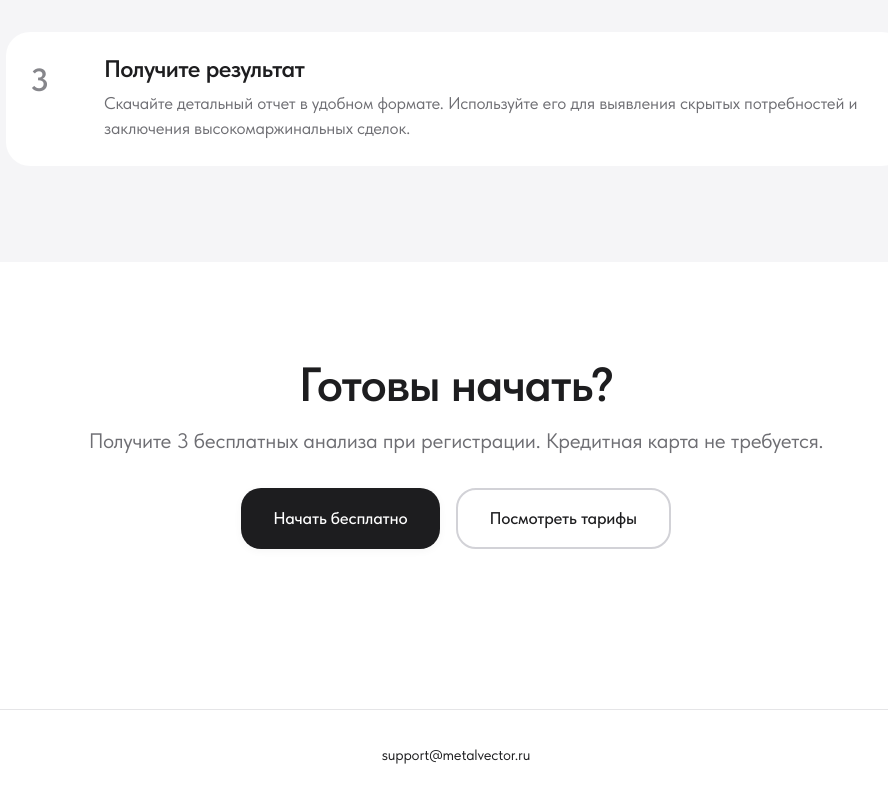
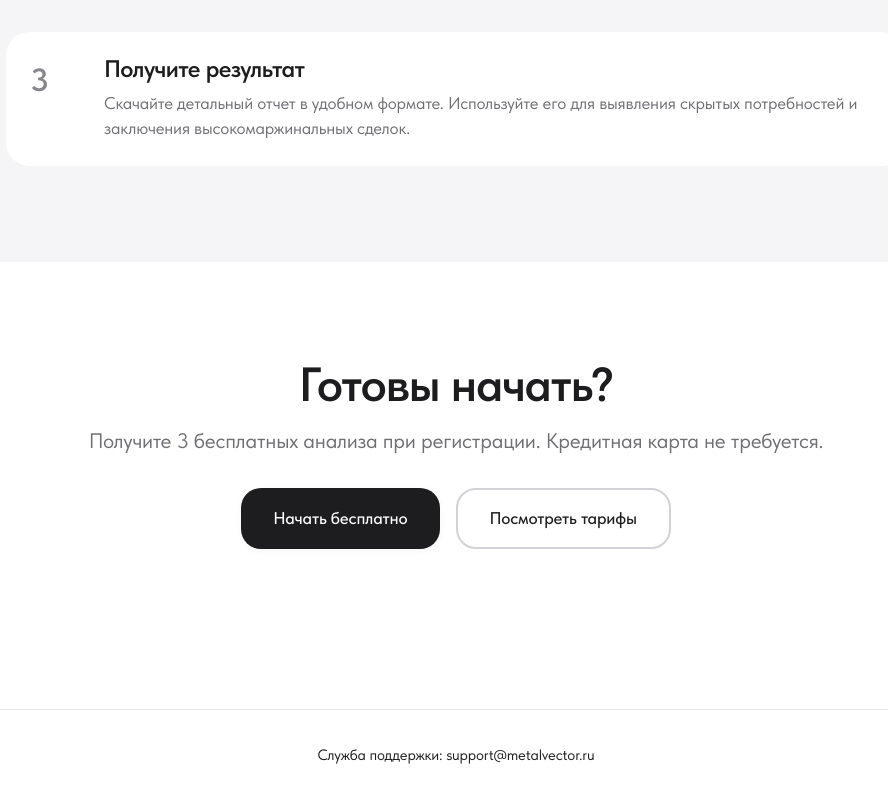
Before and after one commit to AndrewKosobokov/company-analyzer, a Next.js app: page / in a window 1280 px wide. Shown: the part 1708-2508 px from the top of the page, without its empty margins (184-1072 px from the left). Built offline with nearby package versions, Linux system fonts and the light colour scheme.

Commit message:
fix: добавлен текст 'Служба поддержки' в футер

```diff
--- a/app/components/Footer.tsx
+++ b/app/components/Footer.tsx
@@ -9,6 +9,8 @@ export default function Footer() {
       backgroundColor: '#FFFFFF',
       textAlign: 'center'
     }}>
+      <span style={{ fontSize: '15px', color: '#1D1D1F' }}>
+        Служба поддержки:{' '}
         <a
           href="mailto:support@metalvector.ru"
           style={{
@@ -22,6 +24,7 @@ export default function Footer() {
         >
           support@metalvector.ru
         </a>
+      </span>
     </footer>
   );
 }
```
Lines whose indentation alone changed are shown as unchanged.
